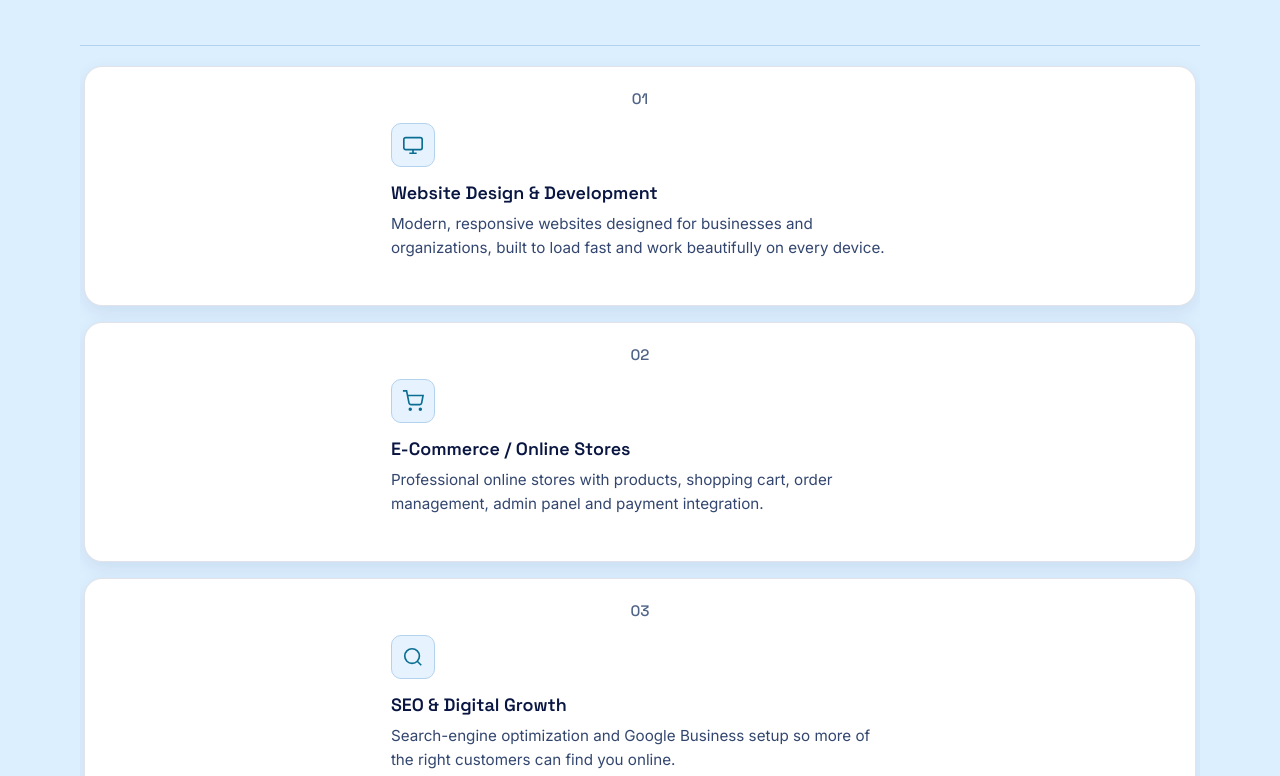
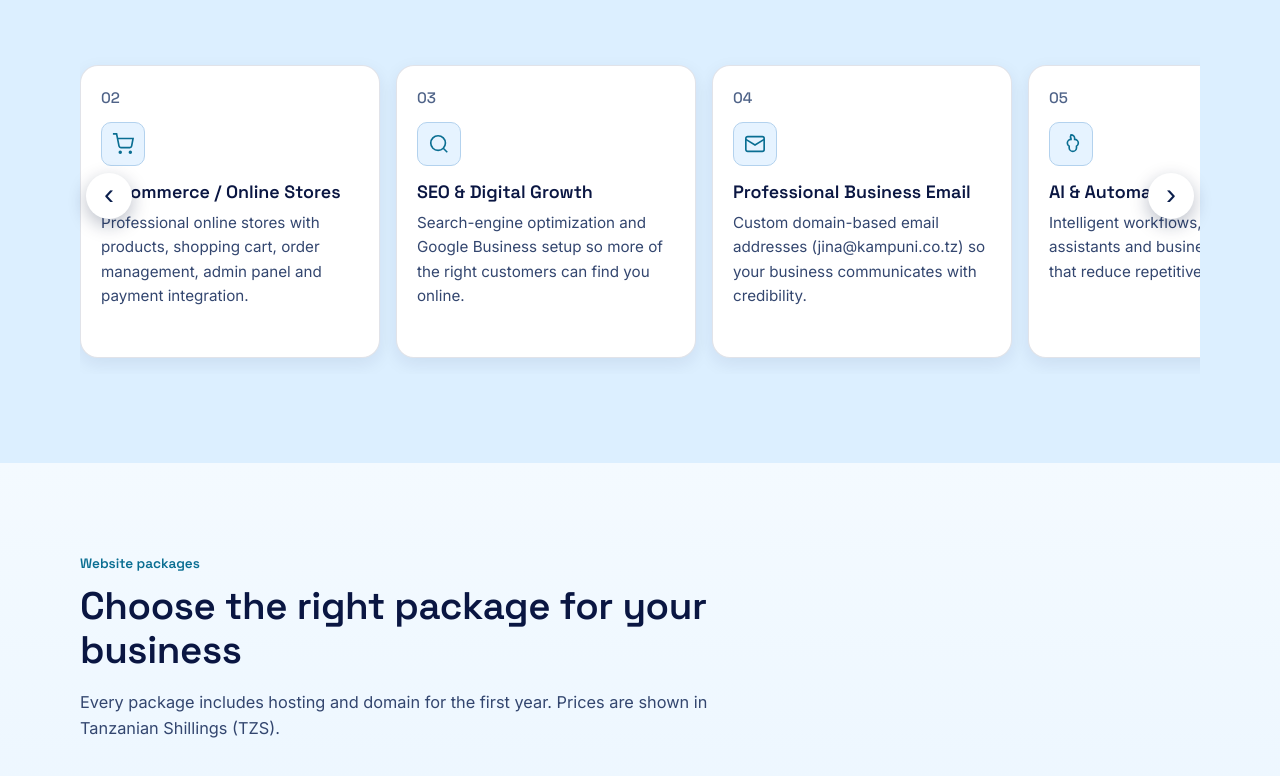
Before and after one commit to apostleimani/imarixa-website, a plain HTML site: page index.html in a window 1280 px wide. Shown: the part 2851-3627 px from the top of the page. Drawn offline with Linux system fonts and the light colour scheme; files whose address does not match are found by name.

Commit message:
Add files via upload

```diff
--- a/index.html
+++ b/index.html
@@ -112,12 +112,16 @@
 .payment-card select,.payment-card input[type="text"]{width:100%;box-sizing:border-box}
 
 /* Services as slides */
-.services-list.slider-on{list-style:none;margin:0}
-.services-list.slider-on>.service-row{flex:0 0 min(300px,82%);display:flex !important;flex-direction:column;gap:12px;
-  background:#fff;border:1px solid rgba(11,31,77,.12) !important;border-radius:18px;padding:20px !important;min-height:240px;
-  box-shadow:0 6px 18px rgba(11,31,77,.08)}
-.services-list.slider-on .service-body{display:flex;flex-direction:column;align-items:flex-start;gap:12px}
-.services-list.slider-on .service-arrow{display:none}
+.services-list.slider-on{display:flex !important;flex-direction:row !important;flex-wrap:nowrap !important;align-items:stretch;
+  list-style:none;margin:0;border:0 !important}
+.services-list.slider-on>.service-row{flex:0 0 min(300px,82%) !important;width:auto !important;max-width:none;
+  display:flex !important;flex-direction:column !important;align-items:flex-start !important;justify-content:flex-start;gap:12px;
+  text-align:left;background:#fff;border:1px solid rgba(11,31,77,.12) !important;border-radius:18px;padding:20px !important;
+  min-height:240px;box-shadow:0 6px 18px rgba(11,31,77,.08)}
+.services-list.slider-on .service-index{width:auto !important;min-width:0 !important;margin:0 !important;text-align:left}
+.services-list.slider-on .service-body{display:flex !important;flex-direction:column !important;align-items:flex-start;gap:12px;
+  width:100%;margin:0 !important;padding:0 !important}
+.services-list.slider-on .service-arrow{display:none !important}
 </style>
 </head>
 <body>
@@ -456,6 +460,9 @@
       <div class="promo-wrap">
       <div class="promo-slider" id="promoSlider" aria-label="ImarixaTech service posters">
         <div class="promo-track">
+          <a class="promo-card" href="assets/images/logo-packages-2026.webp" target="_blank" rel="noopener">
+          <img src="assets/images/logo-packages-2026.webp" alt="ImarixaTech logo design packages: Akili TSh 200,000, Ubunifu TSh 400,000, Athari TSh 700,000 (Kiswahili)" width="1122" height="1402" loading="lazy">
+        </a>
           <a class="promo-card" href="assets/images/services-devices.webp" target="_blank" rel="noopener">
           <img src="assets/images/services-devices.webp" alt="ImarixaTech website packages and pricing (Kiswahili)" width="1254" height="1254" loading="lazy">
         </a>
@@ -467,6 +474,9 @@
         </a>
           <a class="promo-card" href="assets/images/mobile-app-promo.webp" target="_blank" rel="noopener">
           <img src="assets/images/mobile-app-promo.webp" alt="ImarixaTech website, mobile app and business system services (Kiswahili)" width="1148" height="1370" loading="lazy">
+        </a>
+          <a class="promo-card" tabindex="-1" aria-hidden="true" href="assets/images/logo-packages-2026.webp" target="_blank" rel="noopener">
+          <img src="assets/images/logo-packages-2026.webp" alt="" width="1122" height="1402" loading="lazy">
         </a>
           <a class="promo-card" tabindex="-1" aria-hidden="true" href="assets/images/services-devices.webp" target="_blank" rel="noopener">
           <img src="assets/images/services-devices.webp" alt="" width="1254" height="1254" loading="lazy">
```
